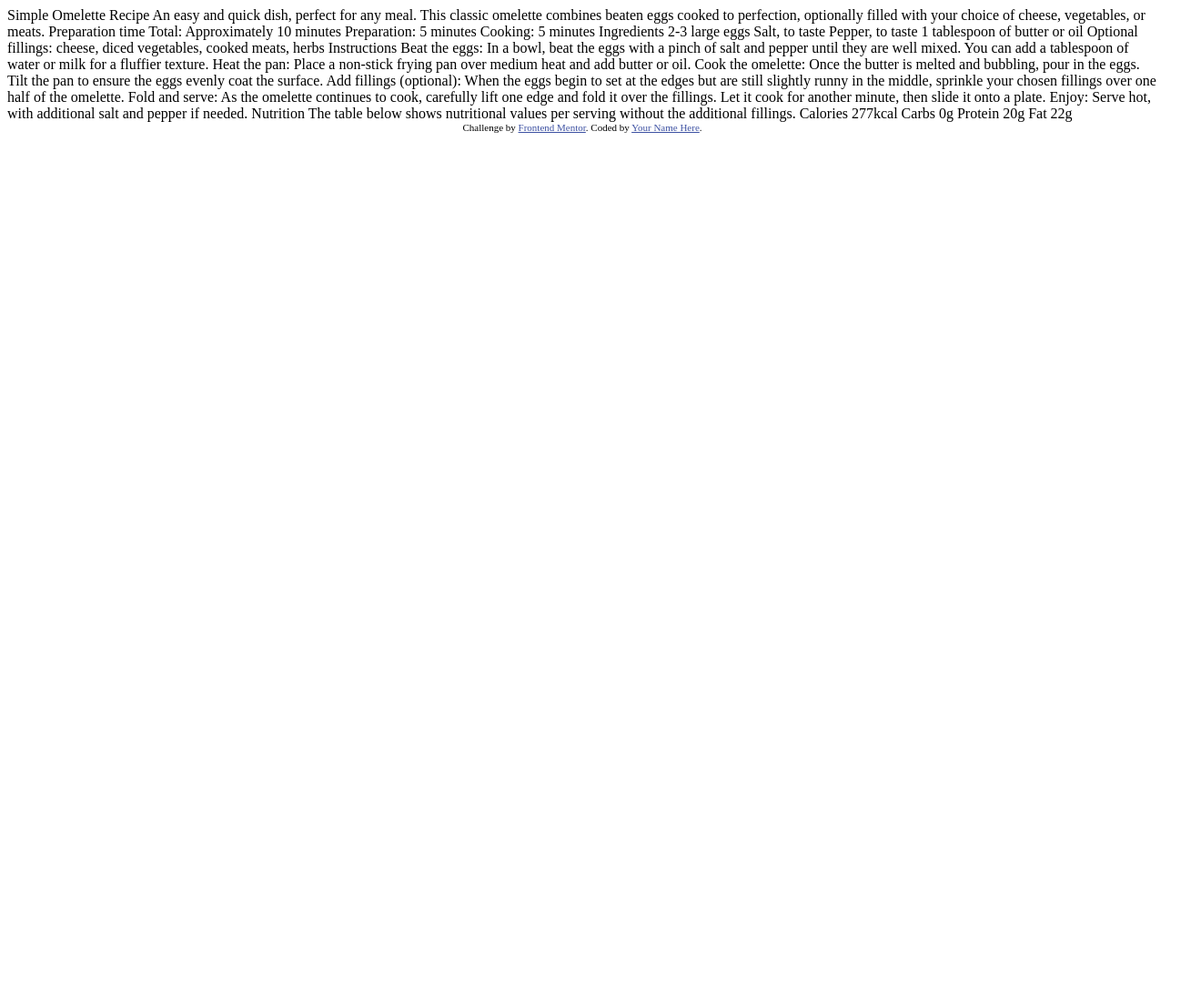
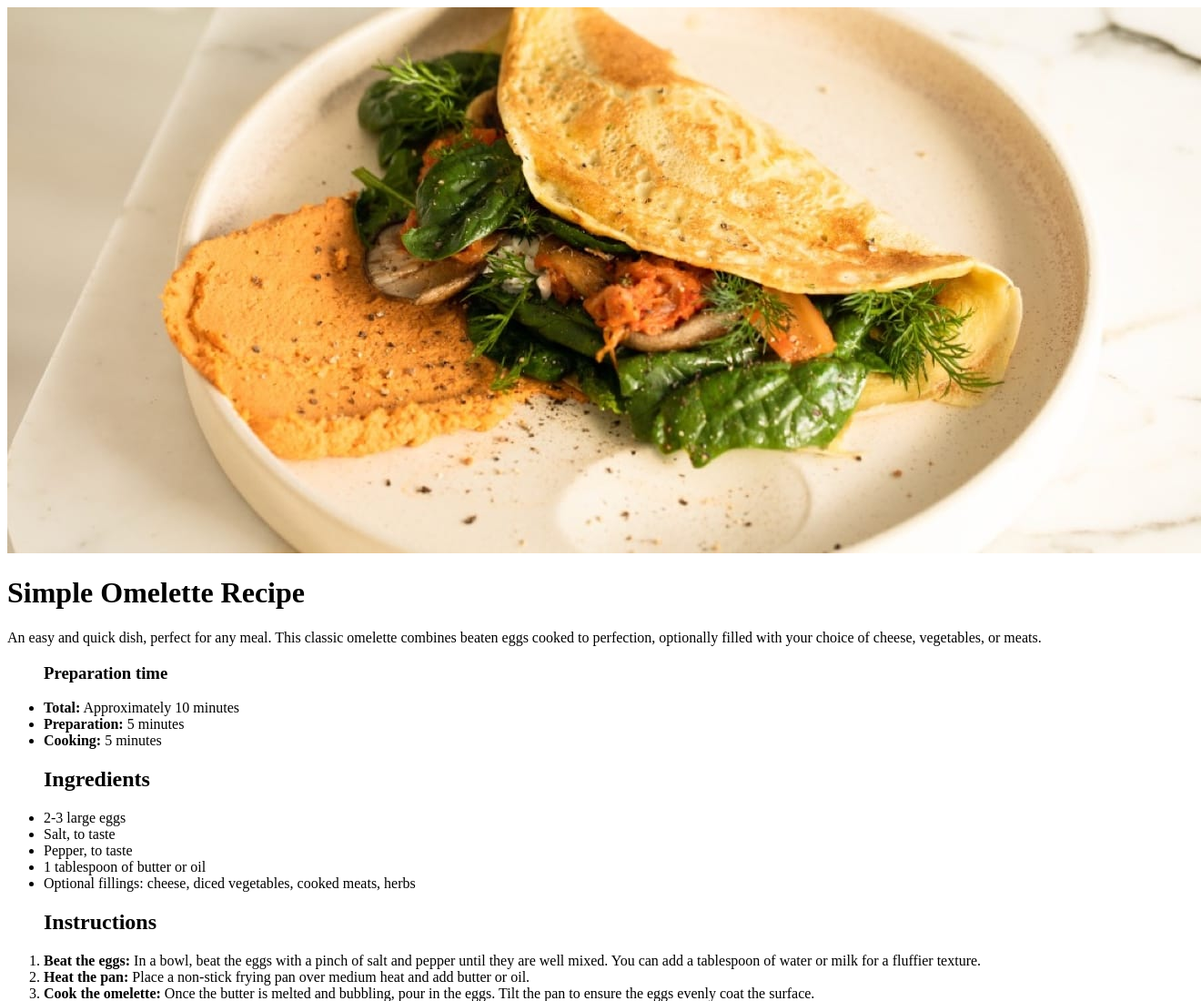
Before and after one commit to andre-nascimento-dev/recipe_page, a plain HTML site: page index.html in a window 1280 px wide. Shown: the top 1100 px of the page at 91% size, 1320 px wide, since content can reach past the window. Before the commit the page ends 800 px from the top, so only its background shows below. Drawn offline with Linux system fonts and the light colour scheme.

Commit message:
feat: base HTML structure

```diff
--- a/index.html
+++ b/index.html
@@ -1,77 +1,137 @@
 <!DOCTYPE html>
 <html lang="en">
-<head>
-  <meta charset="UTF-8">
-  <meta name="viewport" content="width=device-width, initial-scale=1.0"> <!-- displays site properly based on user's device -->
+  <head>
+    <title>Frontend Mentor | Recipe page</title>
+    <meta charset="UTF-8" />
+    <meta name="viewport" content="width=device-width, initial-scale=1.0" />
+    <link
+      rel="icon"
+      type="image/png"
+      sizes="32x32"
+      href="./assets/images/favicon-32x32.png"
+    />
+    <link rel="preconnect" href="https://fonts.googleapis.com" />
+    <link rel="preconnect" href="https://fonts.gstatic.com" crossorigin />
+    <link
+      href="https://fonts.googleapis.com/css2?family=Outfit:wght@100..900&display=swap"
+      rel="stylesheet"
+    />
+    <link rel="preconnect" href="https://fonts.googleapis.com" />
+    <link rel="preconnect" href="https://fonts.gstatic.com" crossorigin />
+    <link
+      href="https://fonts.googleapis.com/css2?family=Young+Serif&display=swap"
+      rel="stylesheet"
+    />
+    <link rel="stylesheet" href="./styles/reset.css" />
+    <link rel="stylesheet" href="./styles/index.css" />
+  </head>
 
-  <link rel="icon" type="image/png" sizes="32x32" href="./assets/images/favicon-32x32.png">
+  <body>
+    <header>
+      <img src="./assets/images/image-omelette.jpeg" alt="image-omelette" />
+    </header>
+    <main>
+      <h1>Simple Omelette Recipe</h1>
+      <p>
+        An easy and quick dish, perfect for any meal. This classic omelette
+        combines beaten eggs cooked to perfection, optionally filled with your
+        choice of cheese, vegetables, or meats.
+      </p>
 
-  <title>Frontend Mentor | Recipe page</title>
+      <ul class="preparation">
+        <h3>Preparation time</h3>
+        <li><strong>Total:</strong> Approximately 10 minutes</li>
+        <li><strong>Preparation:</strong> 5 minutes</li>
+        <li><strong>Cooking:</strong> 5 minutes</li>
+      </ul>
 
-  <!-- Feel free to remove these styles or customise in your own stylesheet 👍 -->
-  <style>
-    .attribution { font-size: 11px; text-align: center; }
-    .attribution a { color: hsl(228, 45%, 44%); }
-  </style>
-</head>
-<body>
+      <ul class="ingredients">
+        <h2>Ingredients</h2>
+        <li>2-3 large eggs</li>
+        <li>Salt, to taste</li>
+        <li>Pepper, to taste</li>
+        <li>1 tablespoon of butter or oil</li>
+        <li>
+          Optional fillings: cheese, diced vegetables, cooked meats, herbs
+        </li>
+      </ul>
 
-  Simple Omelette Recipe
+      <ol class="instructions">
+        <h2>Instructions</h2>
+        <li>
+          <strong>Beat the eggs:</strong> In a bowl, beat the eggs with a pinch
+          of salt and pepper until they are well mixed. You can add a tablespoon
+          of water or milk for a fluffier texture.
+        </li>
+        <li>
+          <strong>Heat the pan:</strong> Place a non-stick frying pan over
+          medium heat and add butter or oil.
+        </li>
+        <li>
+          <strong>Cook the omelette:</strong> Once the butter is melted and
+          bubbling, pour in the eggs. Tilt the pan to ensure the eggs evenly
+          coat the surface.
+        </li>
+        <li>
+          <strong>Add fillings (optional):</strong> When the eggs begin to set
+          at the edges but are still slightly runny in the middle, sprinkle your
+          chosen fillings over one half of the omelette.
+        </li>
+        <li>
+          <strong>Fold and serve:</strong> As the omelette continues to cook,
+          carefully lift one edge and fold it over the fillings. Let it cook for
+          another minute, then slide it onto a plate.
+        </li>
+        <li>
+          <strong>Enjoy:</strong> Serve hot, with additional salt and pepper if
+          needed.
+        </li>
+      </ol>
 
-  An easy and quick dish, perfect for any meal. This classic omelette combines beaten eggs cooked
-  to perfection, optionally filled with your choice of cheese, vegetables, or meats.
+      <ul class="nutrition">
+        <h2>Nutrition</h2>
+        <p>
+          The table below shows nutritional values per serving without the
+          additional fillings.
+        </p>
 
-  Preparation time
-
-  Total: Approximately 10 minutes
-  Preparation: 5 minutes
-  Cooking: 5 minutes
-
-  Ingredients
-
-  2-3 large eggs
-  Salt, to taste
-  Pepper, to taste
-  1 tablespoon of butter or oil
-  Optional fillings: cheese, diced vegetables, cooked meats, herbs
-
-  Instructions
-
-  Beat the eggs: In a bowl, beat the eggs with a pinch of salt and pepper until they are well mixed.
-  You can add a tablespoon of water or milk for a fluffier texture.
-
-  Heat the pan: Place a non-stick frying pan over medium heat and add butter or oil.
-
-  Cook the omelette: Once the butter is melted and bubbling, pour in the eggs. Tilt the pan to ensure
-  the eggs evenly coat the surface.
-
-  Add fillings (optional): When the eggs begin to set at the edges but are still slightly runny in the
-  middle, sprinkle your chosen fillings over one half of the omelette.
-
-  Fold and serve: As the omelette continues to cook, carefully lift one edge and fold it over the
-  fillings. Let it cook for another minute, then slide it onto a plate.
-
-  Enjoy: Serve hot, with additional salt and pepper if needed.
-
-  Nutrition
-
-  The table below shows nutritional values per serving without the additional fillings.
-
-  Calories
-  277kcal
-
-  Carbs
-  0g
-
-  Protein
-  20g
-
-  Fat
-  22g
-
-  <div class="attribution">
-    Challenge by <a href="https://www.frontendmentor.io?ref=challenge" target="_blank">Frontend Mentor</a>.
-    Coded by <a href="#">Your Name Here</a>.
-  </div>
-</body>
+        <li>
+          <p>Calories</p>
+          <p>277kcal</p>
+        </li>
+        <li>
+          <p>Carbs</p>
+          <p>0g</p>
+        </li>
+        <li>
+          <p>Carbs</p>
+          <p>0g</p>
+        </li>
+        <li>
+          <p>Protein</p>
+          <p>20g</p>
+        </li>
+        <li>
+          <p>Fat</p>
+          <p>22g</p>
+        </li>
+      </ul>
+    </main>
+    <footer>
+      <ul>
+        <li>
+          Challenge by
+          <a href="https://www.frontendmentor.io?ref=challenge" target="_blank"
+            >Frontend Mentor</a
+          >
+        </li>
+        <li>
+          . Coded by
+          <a href="https://github.com/andreDosSantosNascimento" target="_blank"
+            >André dos Santos Nascimento</a
+          >.
+        </li>
+      </ul>
+    </footer>
+  </body>
 </html>
```
